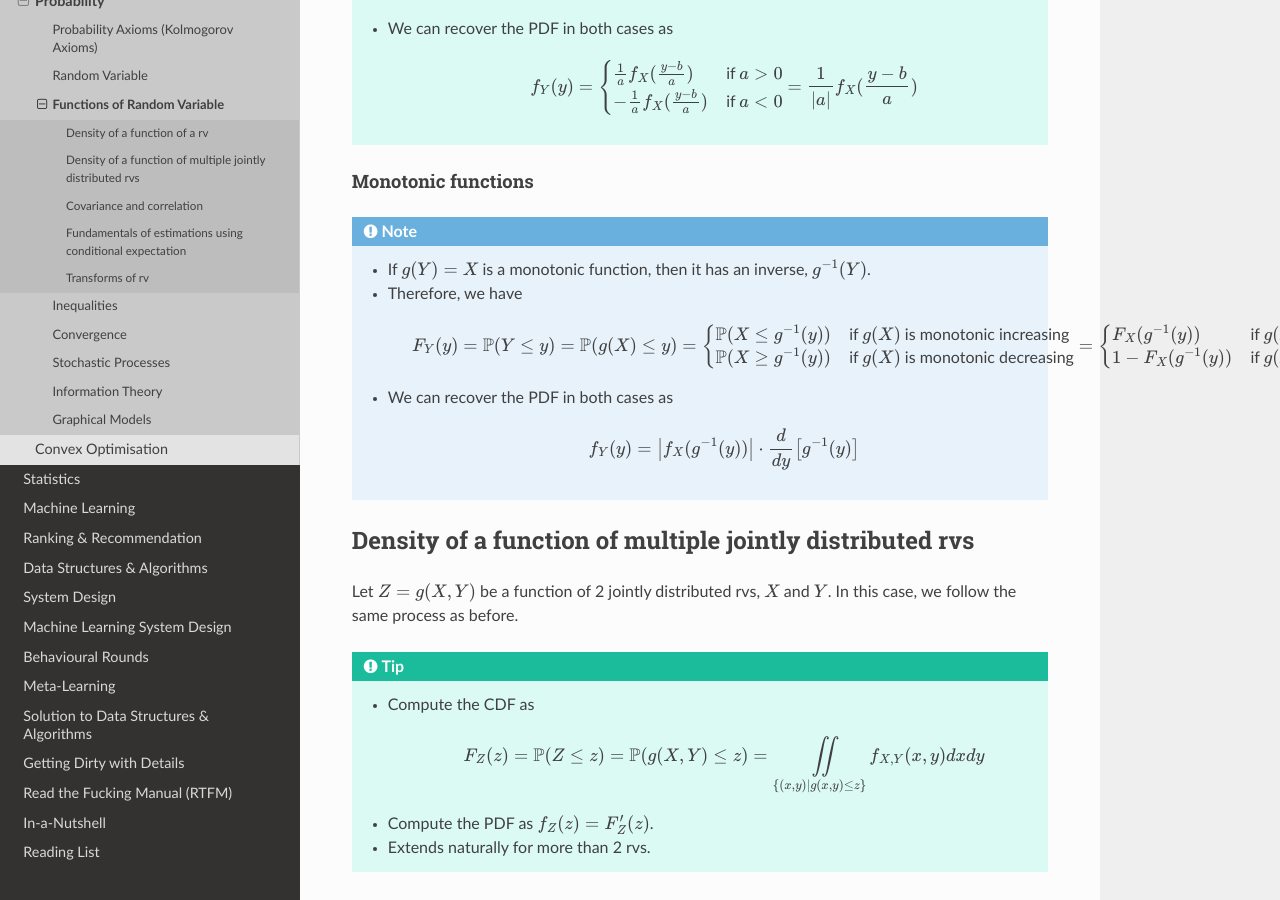
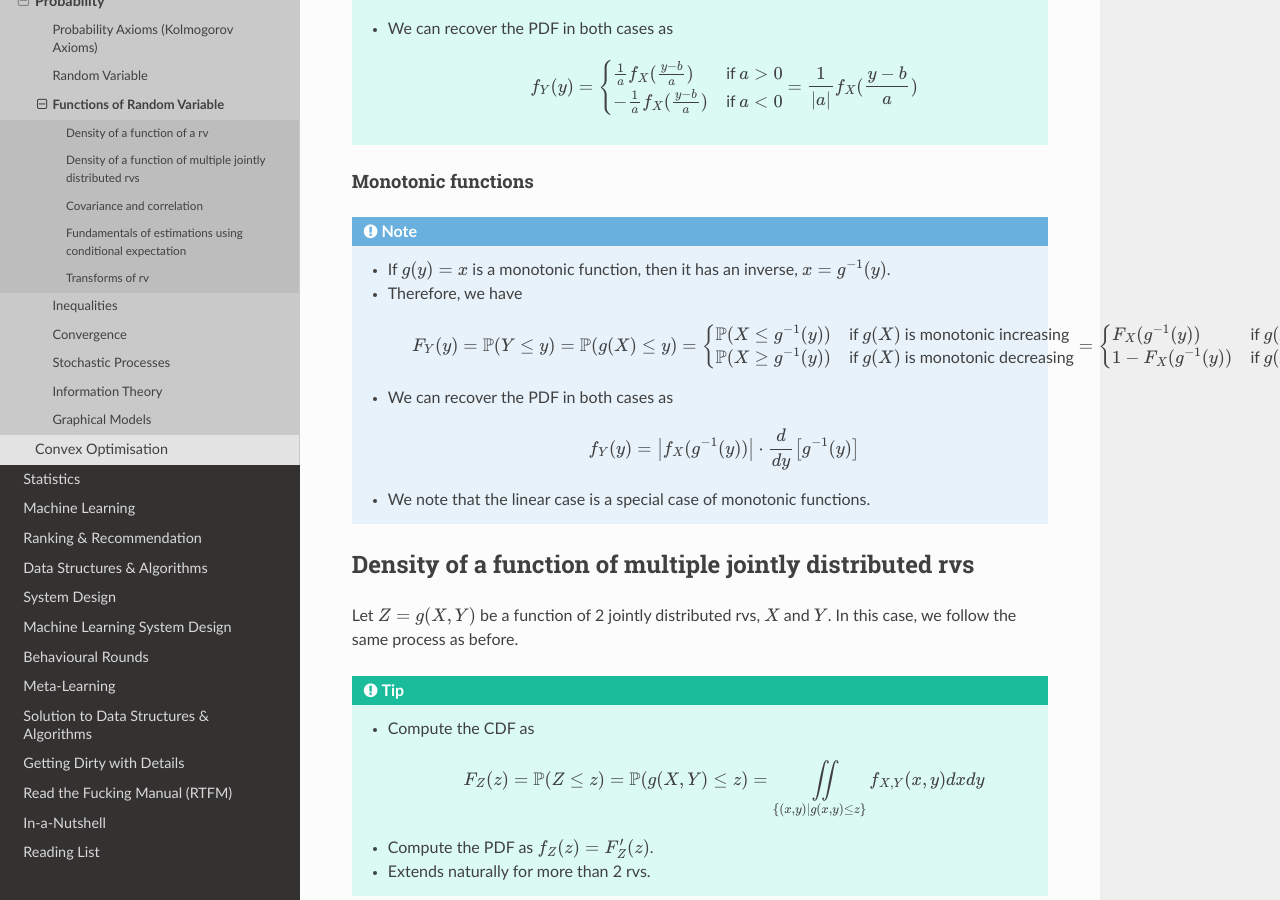
Before and after one commit to uselesstechjunks/leetcode, a Sphinx documentation site: the page built from docs/source/math/prob/func.rst, in a window 1280 px wide and 900 px high, scrolled down 981 px. Built offline with Sphinx 7.4.7 and the Read the Docs theme 2.0.0, drawn with Linux system fonts in a browser that asks for light colours.

Commit message:
Update func.rst

```diff
--- a/docs/source/math/prob/func.rst
+++ b/docs/source/math/prob/func.rst
@@ -37,13 +37,14 @@ Let :math:`Y=g(X)=aX+b` with :math:`a\neq 0`. Therefore we have
 Monotonic functions
 ------------------------------------------------------------------------
 .. note::
-	* If :math:`g(Y)=X` is a monotonic function, then it has an inverse, :math:`g^{-1}(Y)`.
+	* If :math:`g(y)=x` is a monotonic function, then it has an inverse, :math:`x=g^{-1}(y)`.
 	* Therefore, we have
 
 		.. math:: F_Y(y)=\mathbb{P}(Y\leq y)=\mathbb{P}(g(X)\leq y)=\begin{cases}\mathbb{P}(X\leq g^{-1}(y)) & \text{if $g(X)$ is monotonic increasing}\\\mathbb{P}(X\geq g^{-1}(y)) & \text{if $g(X)$ is monotonic decreasing}\end{cases}=\begin{cases}F_X(g^{-1}(y)) & \text{if $g(X)$ is monotonic increasing}\\1-F_X(g^{-1}(y)) & \text{if $g(X)$ is monotonic decreasing}\end{cases}
 	* We can recover the PDF in both cases as
 
 		.. math:: f_Y(y)=\left| f_X(g^{-1}(y)) \right|\cdot\frac{d}{dy}\left[g^{-1}(y)\right]
+	* We note that the linear case is a special case of monotonic functions.
 
 ******************************************************************************************
 Density of a function of multiple jointly distributed rvs
```
